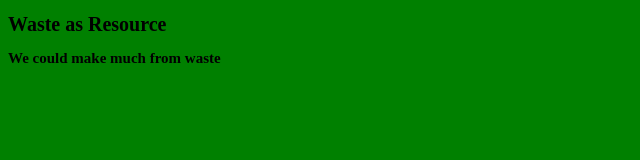
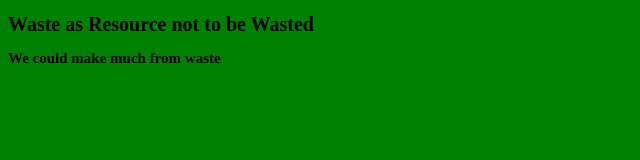
Before and after one commit to Benagyit/git-one, a plain HTML site: page index.html in a window 1280 px wide. Shown: the whole page, without its empty margins (0-640 px from the left). Drawn offline with Linux system fonts and the light colour scheme.

Commit message:
changed Heading 1

```diff
--- a/index.html
+++ b/index.html
@@ -6,7 +6,7 @@
     <title>Nwura</title>
   </head>
   <body>
-<h1>Waste as Resource<h1>
+<h1>Waste as Resource not to be Wasted<h1>
   <h2>We could make much from waste</h2>
 
   </body>
```
